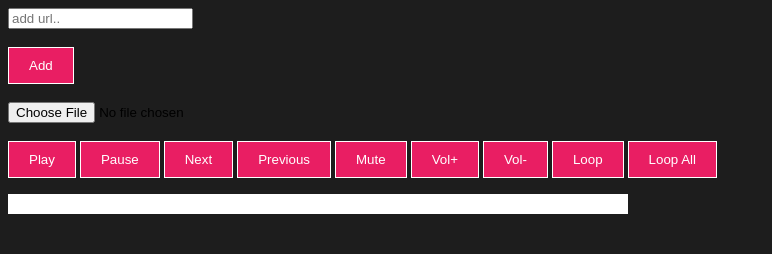
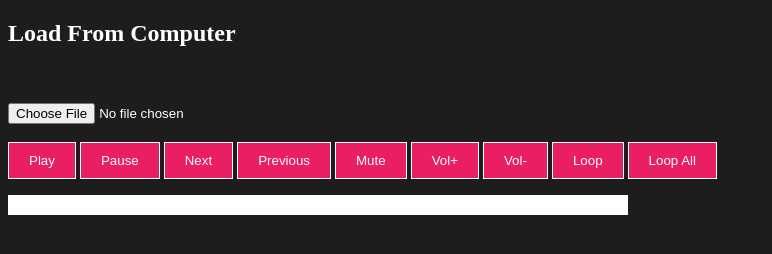
Before and after one commit to haikelfazzani/audio-api, a website with bundled scripts: page index.html in a window 1280 px wide. Shown: the whole page, without its empty margins (0-772 px from the left). Built offline with nearby package versions, Linux system fonts and the light colour scheme.

Commit message:
update app

```diff
--- a/index.html
+++ b/index.html
@@ -10,8 +10,10 @@
 </head>
 <body>
 
-    <input type="text" placeholder="add url.." id="input-text"> <br><br>
-    <button id="btn-add">Add</button>
+    <!--<input type="text" placeholder="add url.." id="input-text"> <br><br>
+    <button id="btn-add">Add</button>-->
+
+    <h2>Load From Computer</h2>
     <br><br>
     <input type="file" id="input-file">
 
--- a/style.css
+++ b/style.css
@@ -1,5 +1,6 @@
 body {
     background-color: #1d1d1d;
+    color: #ffffff;
 }
 
 ul {
```
